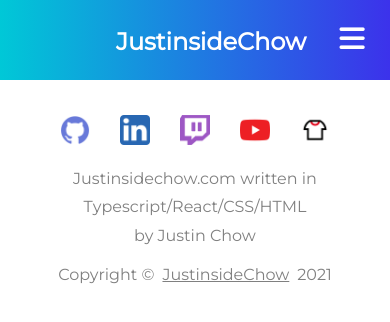
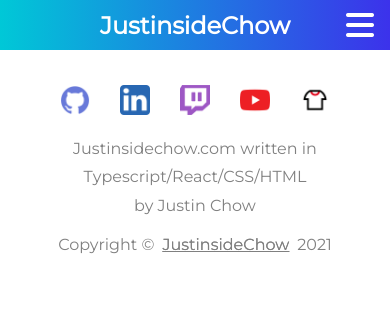
Before and after one commit to justinsidechow/justinsidechow-app, a React (Create React App) app: page /github in a window 390 px wide. Shown: the top 322 px of the page. Built offline with nearby package versions, Linux system fonts and the light colour scheme.

Commit message:
'fixed-some-scaling-issue-going-to-mobile-view'

```diff
--- a/src/components/Footer/Footer.css
+++ b/src/components/Footer/Footer.css
@@ -9,6 +9,7 @@
   width: 30px;
   height: 30px;
   cursor: pointer;
+  transition-duration: 0.33s;
 }
 
 .social-icon:hover{
@@ -24,17 +25,18 @@
 }
 
 .website-description{
-  color: gray;
+  color:transparent;
   padding:0.3rem;
+  text-shadow: 0px 0px 0px grey;
 }
 
 .copyright {
-  color: grey;
+  color:transparent;
+  text-shadow: 0px 0px 0px grey;
   display: grid;
   grid-template-columns: repeat(3, auto);
   grid-gap: 8px;
   list-style: none;
-  text-align: center;
   justify-content: center;
 }
 
--- a/src/components/Navbar/Navbar.css
+++ b/src/components/Navbar/Navbar.css
@@ -4,52 +4,48 @@
     rgb(0, 200, 215) 0%,
     rgb(60, 50, 235) 100%
   );
-  height: 80px;
+  height: 50px;
   display: flex;
   justify-content: center;
   align-items: center;
-  font: size 1.2em;
-}
-
-.navbar-name {
-  justify-self: start;
-  margin-left: 2rem;
-  cursor: pointer;
-}
-
-.navbar-name-link {
-  color: white;
-  text-decoration: none;
-}
-
-.navbar-name-link:visited {
-  color: white;
-  background-color: transparent;
-  text-decoration: none;
-}
-
-.navbar-menu {
-  font-size: 1.6rem;
-  color: #fff;
 }
 
 .nav-menu {
   display: grid;
   grid-template-columns: repeat(8, auto);
-  grid-gap: 10px;
+  grid-gap: 0px;
   list-style: none;
-  text-align: center;
   width: 70vw;
   justify-content: end;
-  margin-right: 2rem;
+  margin-right: 30rem;
+  margin-left: 2rem;
+}
+
+.navbar-name-link {
+  color: transparent;
+  font-size: 1.5em;
+  font-weight: bold;
+  text-decoration: none;
+  text-shadow: 0px 0px 0px white;
+  justify-content: left;
+  transition: 0.2s;
+  margin-left: 30rem;
+}
+
+.navbar-name-link:hover {
+  color: transparent;
+  text-shadow: 0px 0px rgb(60, 50, 235);
+  transition: 0.2s;
 }
 
 .nav-links {
-  color: white;
+  color:transparent;
+  text-shadow: 0px 0px 0px white;
+  text-decoration: none;
   padding: 15px;
   position: relative;
   display: block;
-  transition-duration: 0.2s;
+  transition-duration: 0.33s;
 }
 
 .nav-links:hover {
@@ -58,20 +54,27 @@
 }
 
 .fa-bars {
-  color: #fff;
+  color: transparent;
+  font-size: 2rem;
+  text-shadow: 0px 0px 0px white;
+
+}
+
+.fa-times {
+  color: transparent;
+  font-size: 2rem;
+  text-shadow: 0px 0px 0px white;
 }
 
 .nav-links-mobile {
   color: #fff;
-  display: none;
 }
 
 .menu-icon {
   display: none;
-  color: #fff;
 }
 
-@media screen and (max-width: 1080px) {
+@media screen and (max-width: 960px) {
   .navBarItems {
     position: relative;
   }
@@ -88,6 +91,16 @@
     transition: all 0.5s ease;
   }
 
+  .navbar-name-link {
+    color: transparent;
+    font-size: 1.5em;
+    font-weight: bold;
+    text-decoration: none;
+    text-shadow: 0px 0px 0px #fff;
+    position: fixed;
+    margin: auto;
+  }
+
   .nav-menu.active {
     background: #6668f4;
     left: 0;
@@ -98,13 +111,12 @@
 
   .nav-links {
     text-align: center;
-    padding: 2rem;
+    padding: 1rem;
     width: 100%;
     display: table;
   }
 
   nav-links:hover {
-    background-color: #7577fa;
     border-radius: 0;
   }
 
@@ -116,30 +128,11 @@
   }
 
   .menu-icon {
-    display: block;
-    position: absolute;
-    top: 0;
-    right: 0;
-    transform: translate(-100%, 60%);
-    font-size: 1.8rem;
+    display: flex;
+    margin-left: auto;
+    margin-right: 1rem;
     cursor: pointer;
-  }
 
-  .fa-times {
-    color: #fff;
-    font-size: 2rem;
-  }
-
-  .nav-links-mobile {
-    display: block;
-    text-align: center;
-    padding: 1.5rem;
-    margin: 2rem auto;
-    border-radius: 4px;
-    width: 80%;
-    background: #4ad9e4;
-    text-decoration: none;
-    color: #fff;
   }
 
   Button {
--- a/src/components/Navbar/Navbar.tsx
+++ b/src/components/Navbar/Navbar.tsx
@@ -15,12 +15,10 @@ class Navbar extends Component {
   render() {
     return (
       <nav className="navbar-background">
-        <h1 className="navbar-name">
-          <i className="navbar-menu"></i>
+          <i className="navbar-menu-logo"></i>
           <a className="navbar-name-link" href="/">
             JustinsideChow
           </a>
-        </h1>
         <div className="menu-icon" onClick={this.handleClick}>
           <i
             className={this.state.clicked ? "fas fa-times" : "fas fa-bars"}
```
